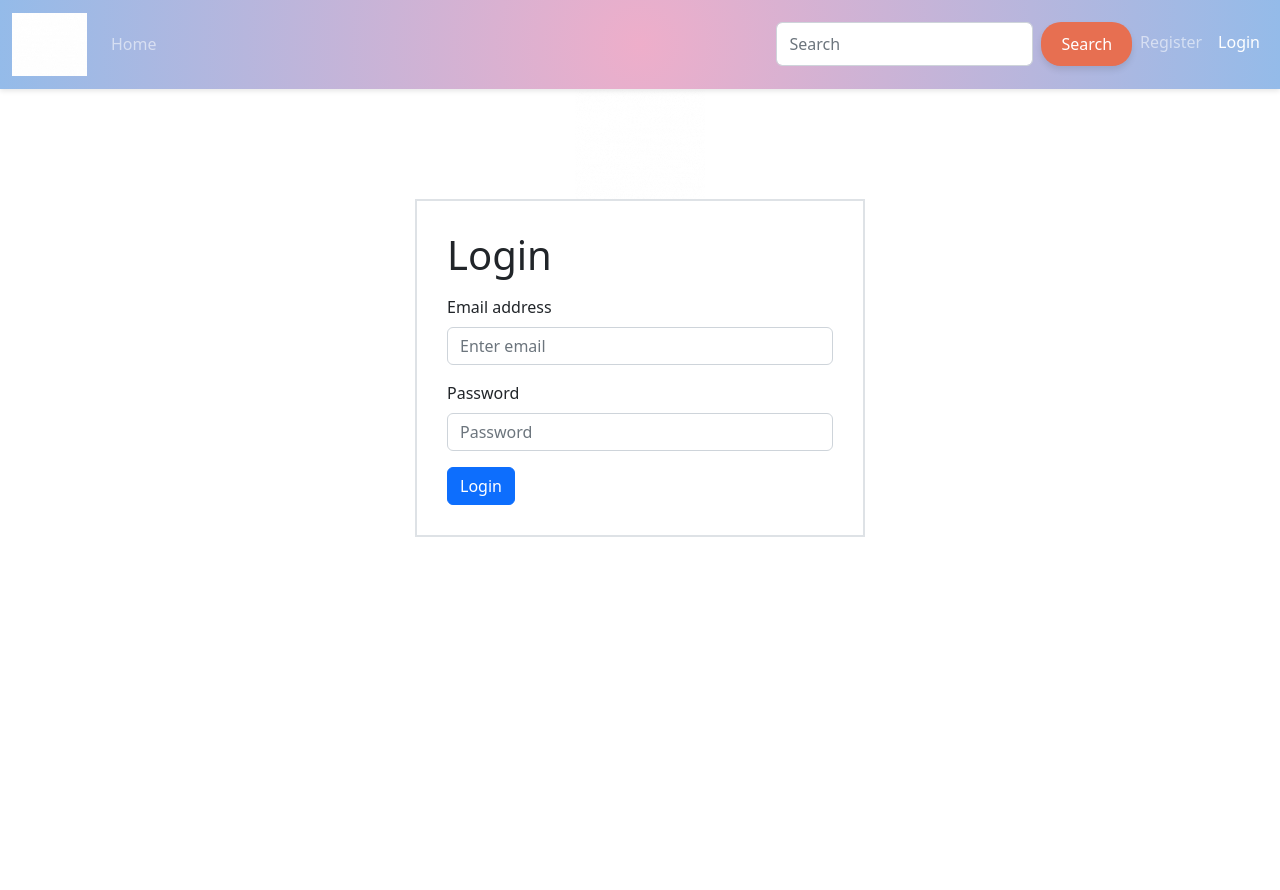
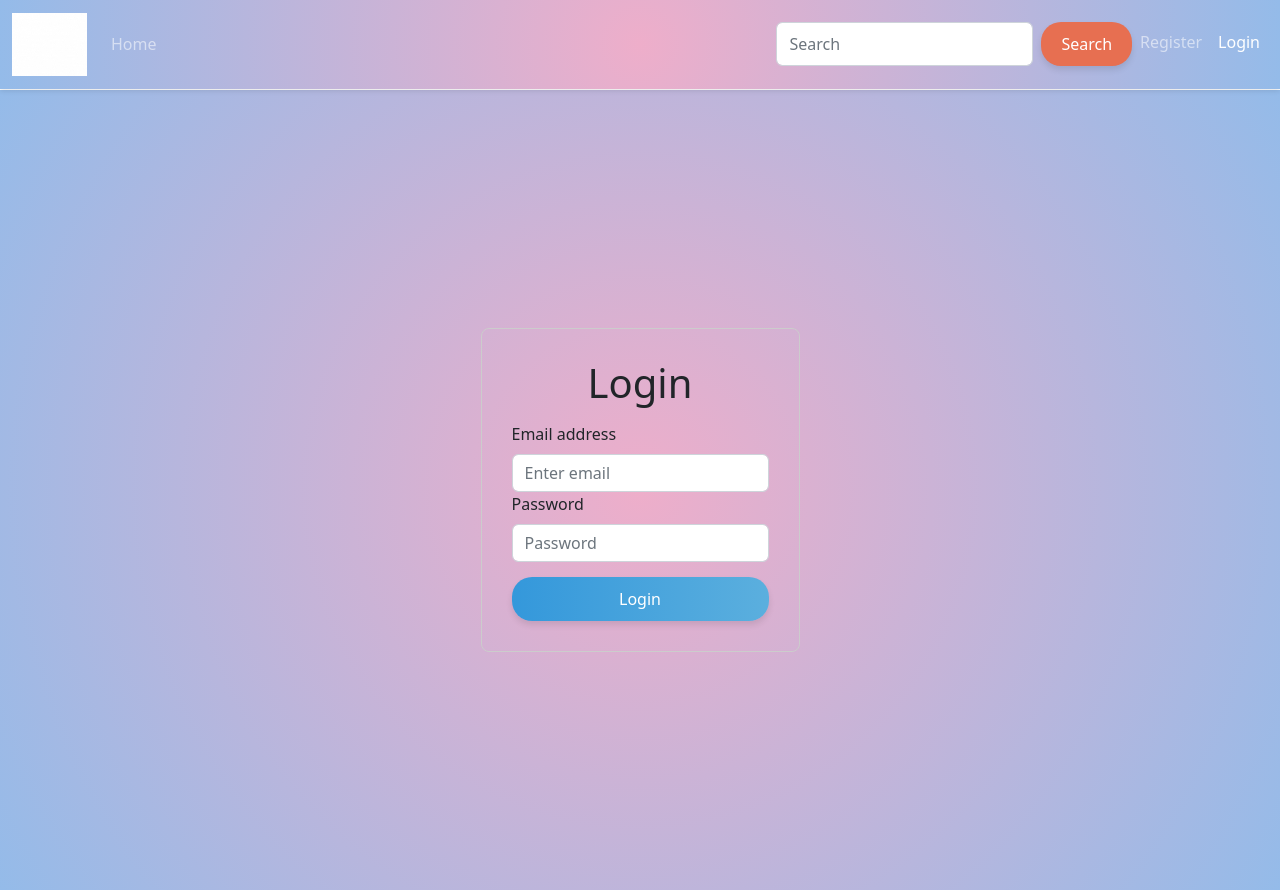
Before and after one commit to Purodhika/COMP313-003-Team-2-F23, a React (Create React App) app in the folder bookepedia-frontend-main/: page /login in a window 1280 px wide. Before the commit the page ends 800 px from the top, so only its background shows below. Built offline with nearby package versions, Linux system fonts and the light colour scheme.

Commit message:
Login Page update

```diff
--- a/bookepedia-frontend-main/src/components/userAccounts/Login.js
+++ b/bookepedia-frontend-main/src/components/userAccounts/Login.js
@@ -3,26 +3,18 @@ import axios from "axios";
 import { useNavigate } from "react-router-dom";
 import accountContext from "./accountContext";
 
-//css
+// css
 import Button from "react-bootstrap/Button";
 import Form from "react-bootstrap/Form";
-
-import logo from "../media/bookepedia.gif";
 
 export default function Login() {
   const [email, setEmail] = useState("");
   const [password, setPassword] = useState("");
   const [errorMessage, setErrorMessage] = useState("");
 
-  const { setLoggedIn, setUserType, setUserEmail } =
-    React.useContext(accountContext);
+  const { setLoggedIn, setUserType, setUserEmail } = React.useContext(accountContext);
 
   let navigate = useNavigate();
-
-  //connect with database
-  //find by id via emailfield
-  //check password with corresponding value
-  //if successful, update accountContext
 
   function handleLogIn(event) {
     event.preventDefault();
@@ -34,7 +26,6 @@ export default function Login() {
           setLoggedIn(true);
           setUserType(res.data.userType);
           setUserEmail(res.data.email);
-          accountContext.email= res.data.email
           navigate("/home");
         } else {
           displayError();
@@ -46,12 +37,13 @@ export default function Login() {
   }
 
   function handleChange(event) {
-    switch (event.target.name) {
+    const { name, value } = event.target;
+    switch (name) {
       case "email":
-        setEmail(event.target.value);
+        setEmail(value);
         break;
       case "password":
-        setPassword(event.target.value);
+        setPassword(value);
         break;
       default:
         break;
@@ -59,11 +51,7 @@ export default function Login() {
   }
 
   function authenticate(actualPassword) {
-    if (actualPassword === password) {
-      return true;
-    } else {
-      return false;
-    }
+    return actualPassword === password;
   }
 
   function displayError() {
@@ -71,21 +59,35 @@ export default function Login() {
   }
 
   return (
-    //create UI for login form
-    <div style={{margin:"auto", width:"40%"}} className="loginForm">
-      <img
-        alt="logo"
-        src={logo}
-        className="mx-auto d-block"
-        style={{ width: "130px" }}
-      />
-      <Form style={{ maxWidth: "450px", padding: "30px" }} className="mx-auto d-block border border-2">
-        <h1>Login</h1>
-        <p color="#ff0000">{errorMessage}</p>
-        <Form.Group className="mb-3" controlId="formBasicEmail">
+    <div
+      style={{
+        display: "flex",
+        flexDirection: "column",
+        alignItems: "center",
+        justifyContent: "center",
+        background: "rgb(238,174,202)",
+        background: "radial-gradient(circle, rgba(238,174,202,1) 0%, rgba(148,187,233,1) 100%)",
+        minHeight: "100vh" // Set minimum height to cover the entire viewport
+      }}
+    >
+      <Form
+        style={{
+          maxWidth: "400px",
+          padding: "30px",
+          border: "1px solid #ccc",
+          borderRadius: "8px",
+
+
+
+          // Replace with your desired color
+        }}
+      >
+        <h1 style={{ textAlign: "center" }}>Login</h1>
+        <p style={{ color: "#ff0000", marginBottom: "15px" }}>{errorMessage}</p>
+        <Form.Group controlId="formBasicEmail">
           <Form.Label>Email address</Form.Label>
           <Form.Control
-            required={true}
+            required
             name="email"
             type="email"
             placeholder="Enter email"
@@ -94,10 +96,10 @@ export default function Login() {
             onChange={handleChange}
           />
         </Form.Group>
-        <Form.Group className="mb-3" controlId="formBasicPassword">
+        <Form.Group controlId="formBasicPassword">
           <Form.Label>Password</Form.Label>
           <Form.Control
-            required={true}
+            required
             name="password"
             type="password"
             placeholder="Password"
@@ -106,7 +108,24 @@ export default function Login() {
             onChange={handleChange}
           />
         </Form.Group>
-        <Button variant="primary" onClick={handleLogIn}>
+        <Button
+          variant="primary"
+          onClick={handleLogIn}
+          style={{
+            background: "linear-gradient(to right, #3498db, #5bafde)", // Gradient background
+            color: "#fff",
+            padding: "10px 20px",
+            border: "none",
+            borderRadius: "20px",
+            cursor: "pointer",
+            boxShadow: "0px 4px 6px rgba(0, 0, 0, 0.1)",
+            width: "100%",
+            marginTop: "15px",
+            transition: "background 0.3s, transform 0.3s, box-shadow 0.3s"
+          }}
+          onMouseOver={(e) => (e.target.style.transform = "scale(1.2)")}
+          onMouseOut={(e) => (e.target.style.transform = "scale(1)")}
+        >
           Login
         </Button>
       </Form>
```
